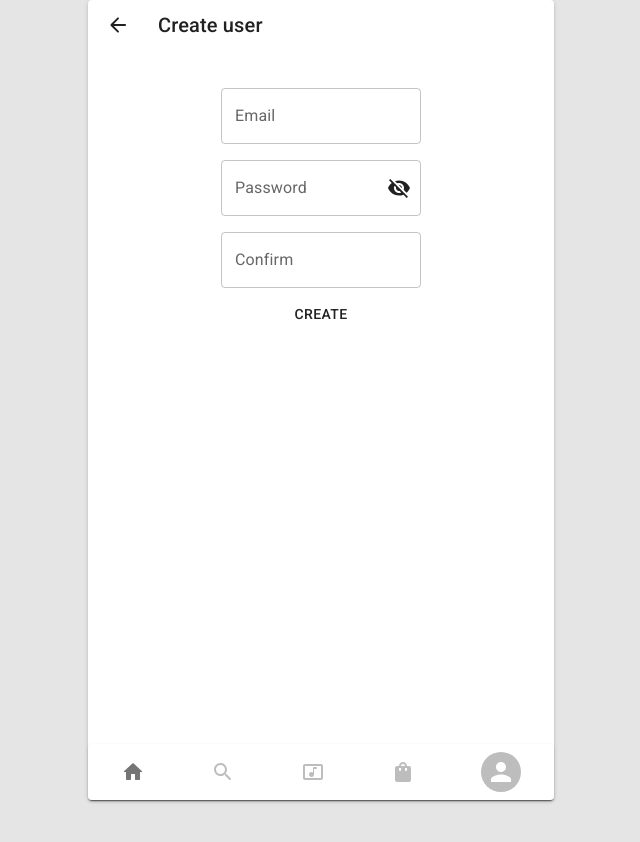
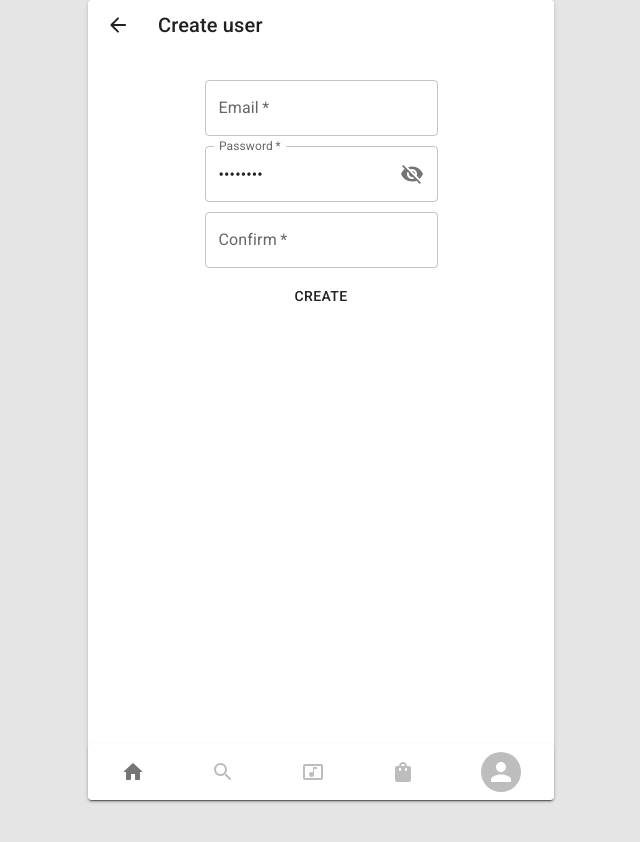
Before and after one commit to ptrlgj/insta-clone, a React (Create React App) app: page /signup in a window 1280 px wide. Shown: the top 842 px of the page, without its empty margins (319-959 px from the left). Built offline with nearby package versions, Linux system fonts and the light colour scheme; no server answers.

Commit message:
CreateUser formik usage

```diff
--- a/src/components/LoginForm.js
+++ b/src/components/LoginForm.js
@@ -24,6 +24,11 @@ const Form = styled('form')({
 const Input = styled('input')({
   display: 'none',
   paddingRight: '0px'
+})
+
+const Label = styled('label')({
+  display: 'flex',
+  justifyContent: 'center',
 })
 
 function LoginForm() {
@@ -70,15 +75,15 @@ function LoginForm() {
           endAdornment: (
             <InputAdornment position="end"
             >
+              <Label htmlFor="showPassword">
                 <Input
                   type="checkbox"
                   id="showPassword"
                   value={formik.values.showPassword}
                   onChange={formik.handleChange}
                 />
-              <label htmlFor="showPassword">
                 {formik.values.showPassword ? <Visibility/> : <VisibilityOff />}
-              </label>
+              </Label>
             </InputAdornment>
           ),
         }}
--- a/src/pages/CreateUser.js
+++ b/src/pages/CreateUser.js
@@ -9,29 +9,67 @@ import { useUser } from '../hooks/useUser';
 import { useCreateUser } from '../hooks/useCreateUser';
 import { useCreateProfile } from '../hooks/useCreateProfile';
 import { useImageUrl } from '../hooks/useImageUrl';
+import { useFormik } from 'formik';
 
 const Input = styled('input')({
     display: 'none'
 })
+
+const Form = styled('form')({
+    width: '100%',
+    display: 'flex',
+    flexDirection: 'column',
+    alignItems: 'center',
+    padding: '30px 0',
+    gap: '10px',
+    '& > *': {
+        width: '50%'
+    }
+})
+const Label = styled('label')({
+    display: 'flex',
+    justifyContent: 'center',
+})
+
 function CreateUser() {
     const navigate = useNavigate();
     const { uid } = useUser()
-    const [email, setEmail] = useState('');
-    const [password, setPassword] = useState('');
-    const [confPass, setConfPass] = useState('');
-    const [showPassword, setShowPassword] = useState(false);
-    const [userName, setUserName] = useState('');
-    const [fullName, setFullName] = useState('');
-    const [bio, setBio] = useState('');
+
+    const formik = useFormik({
+        initialValues: {
+            email: '',
+            password: 'password',
+            confPass: '',
+            showPassword: false,
+            userName: '',
+            fullName: '',
+            bio: '',
+        },
+        onSubmit: () => {
+            if(uid){
+                createProfile()
+            } else{
+                createUser()
+            }
+        }
+    })
     const [imageFile, setImageFile] = useState('');
-    const imageId = v4();
-    const imageUrl = useImageUrl(imageFile, imageId)
-    const createUser = useCreateUser(email, password, confPass)
-    const createProfile = useCreateProfile(email, password, imageUrl, userName, fullName, bio, uid)
+    const imageUrl = useImageUrl(imageFile, v4())
+    const createUser = useCreateUser(
+        formik.values.email,
+        formik.values.password,
+        formik.values.confPass
+    )
+    const createProfile = useCreateProfile(
+        formik.values.email,
+        formik.values.password,
+        imageUrl,
+        formik.values.userName,
+        formik.values.fullName,
+        formik.values.bio,
+        uid
+    )
 
-    const handleCreateUser = () => createUser()
-
-    const handleCreateProfile = () => createProfile()
 
   return (
     <Paper
@@ -62,99 +100,97 @@ function CreateUser() {
                 Create user
             </Typography>
         </Box>
-        <Box
-            sx={{
-                width: '100%',
-                display: 'flex',
-                flexDirection: 'column',
-                alignItems: 'center',
-                padding: '30px 0'
-            }}
+        <Form
+            onSubmit={formik.handleSubmit}
         >
             {uid ?
             <>
-                <label htmlFor="upload-image">
-                    <Input accept='image/*' type="file" id='upload-image' onChange={e => setImageFile(e.target.files[0])}/>
+                <Label htmlFor="upload-image">
+                    <Input
+                        accept='image/*'
+                        type="file"
+                        id='upload-image'
+                        onChange={ e => setImageFile(e.target.files[0]) }
+                    />
                     <Avatar sx={{ width: 100, height: 100, cursor: 'pointer' }} src={imageUrl} />
-                </label>
-                <FormControl sx={{ m: 1, width: '25ch' }} variant="outlined">
-                    <InputLabel htmlFor="userName-input">Username</InputLabel>
-                    <OutlinedInput
-                        id="userName-input"
-                        label="userName"
+                </Label>
+                <TextField
+                    id="userName"
+                    label="Username"
+                    variant="outlined"
+                    type="text"
+                    value={formik.values.userName}
+                    onChange={formik.handleChange}
                     required
-                        value={userName}
-                        onChange={ (e) => setUserName(e.target.value)}
                 />
-                </FormControl>
-                <FormControl sx={{ m: 1, width: '25ch' }} variant="outlined">
-                    <InputLabel htmlFor="fullName-input">Fullname</InputLabel>
-                    <OutlinedInput
-                        id="fullName-input"
+                <TextField
+                    id="fullName"
                     label="Fullname"
+                    variant="outlined"
+                    type="text"
+                    value={formik.values.fullName}
+                    onChange={formik.handleChange}
                     required
-                        value={fullName}
-                        onChange={ (e) => setFullName(e.target.value)}
                 />
-                </FormControl>
                 <TextField
-                    id="outlined-textarea"
+                    id="bio"
                     label="Bio"
-                    placeholder="Bio"
+                    variant="outlined"
+                    type="text"
                     multiline
-                    value={bio}
-                    onChange={ (e) => setBio(e.target.value)}
+                    value={formik.values.bio}
+                    onChange={formik.handleChange}
                 />
-                <Button onClick={ handleCreateProfile }>Save profile</Button>
+                <Button type="submit">Save profile</Button>
             </>
             :
             <>
-                <FormControl sx={{ m: 1, width: '25ch' }} variant="outlined">
-                    <InputLabel htmlFor="email-input">Email</InputLabel>
-                    <OutlinedInput
-                        id="email-input"
+                <TextField
+                    id="email"
                     label="Email"
+                    variant="outlined"
+                    type='text'
+                    value={formik.values.email}
+                    onChange={formik.handleChange}
                     required
-                        value={email}
-                        onChange={ (e) => setEmail(e.target.value)}
                 />
-                </FormControl>
-                <FormControl sx={{ m: 1, width: '25ch' }} variant="outlined">
-                    <InputLabel htmlFor="password-input">Password</InputLabel>
-                    <OutlinedInput
-                        id="password-input"
+                <TextField
+                    id="password"
+                    label="Password"
+                    variant="outlined"
+                    type={formik.values.showPassword ? 'text' : 'password'}
+                    value={formik.values.password}
+                    onChange={formik.handleChange}
                     required
-                        type={ showPassword ? 'text' : 'password'}
-                        value={ password }
-                        onChange={ (e) => setPassword(e.target.value) }
-                        endAdornment={
-                            <InputAdornment position="end">
-                                <IconButton
-                                    aria-label="toggle password visibility"
-                                    edge="end"
-                                    onClick={ () => setShowPassword(!showPassword) }
+                    InputProps={{
+                    endAdornment: (
+                        <InputAdornment position="end"
                         >
-                                    {showPassword ? <Visibility /> : <VisibilityOff />}
-                                </IconButton>
+                        <Label htmlFor="showPassword">
+                            <Input
+                                type="checkbox"
+                                id="showPassword"
+                                value={formik.values.showPassword}
+                                onChange={formik.handleChange}
+                            />
+                            {formik.values.showPassword ? <Visibility/> : <VisibilityOff />}
+                        </Label>
                         </InputAdornment>
-                        }
-                        label="Password"
+                    ),
+                    }}
                 />
-                </FormControl>
-                <FormControl sx={{ m: 1, width: '25ch' }} variant="outlined">
-                    <InputLabel htmlFor="confirm-input">Confirm</InputLabel>
-                    <OutlinedInput
-                        id="confirm-input"
+                <TextField
+                    id="confPass"
+                    label="Confirm"
+                    variant="outlined"
+                    type="password"
+                    value={formik.values.confPass}
+                    onChange={formik.handleChange}
                     required
-                        label="Password"
-                        type='password'
-                        value={confPass}
-                        onChange={ (e) => setConfPass(e.target.value) }
                 />
-                </FormControl>
-                <Button onClick={ handleCreateUser }>Create</Button>
+                <Button type="submit">Create</Button>
             </>}
-        </Box>
+        </Form>
     </Paper>
   )
 }
```
Lines whose indentation alone changed are shown as unchanged.
